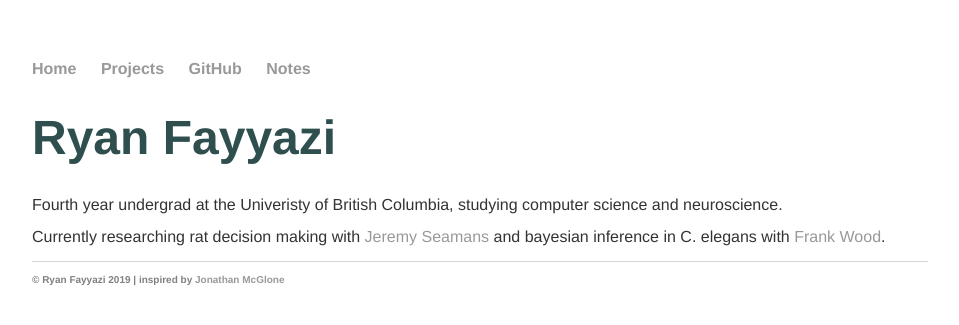
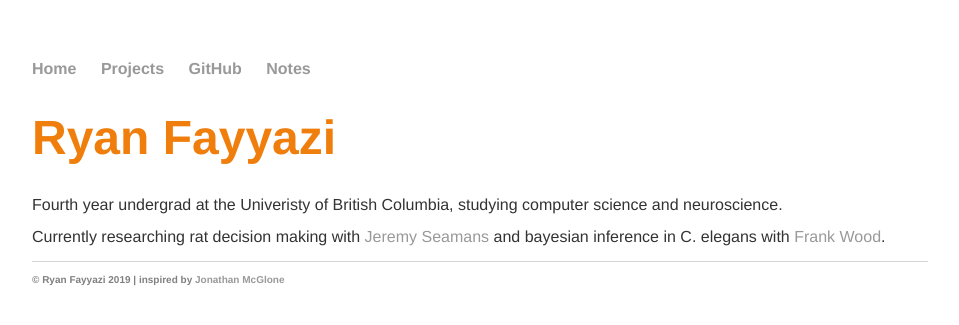
Before and after one commit to rfayyazi/rfayyazi.github.io, a Jekyll site: the page built from index.html, in a window 1280 px wide. Shown: the top 325 px of the page, without its empty margins (160-1119 px from the left). Built offline with Jekyll 4.4.1, drawn with Linux system fonts in a browser that asks for light colours; some web fonts are replaced.

Commit message:
Update main.css

```diff
--- a/css/main.css
+++ b/css/main.css
@@ -24,7 +24,7 @@ a:hover {
 h1 {
     font-size: 3em;
     font-family: 'Overpass Mono', 'Helvetica', 'Arial', 'Sans-Serif';
-    color: #2F4F4F
+    color: #F07E0C
 }
 p {
     font-size: 1.0em;
```
